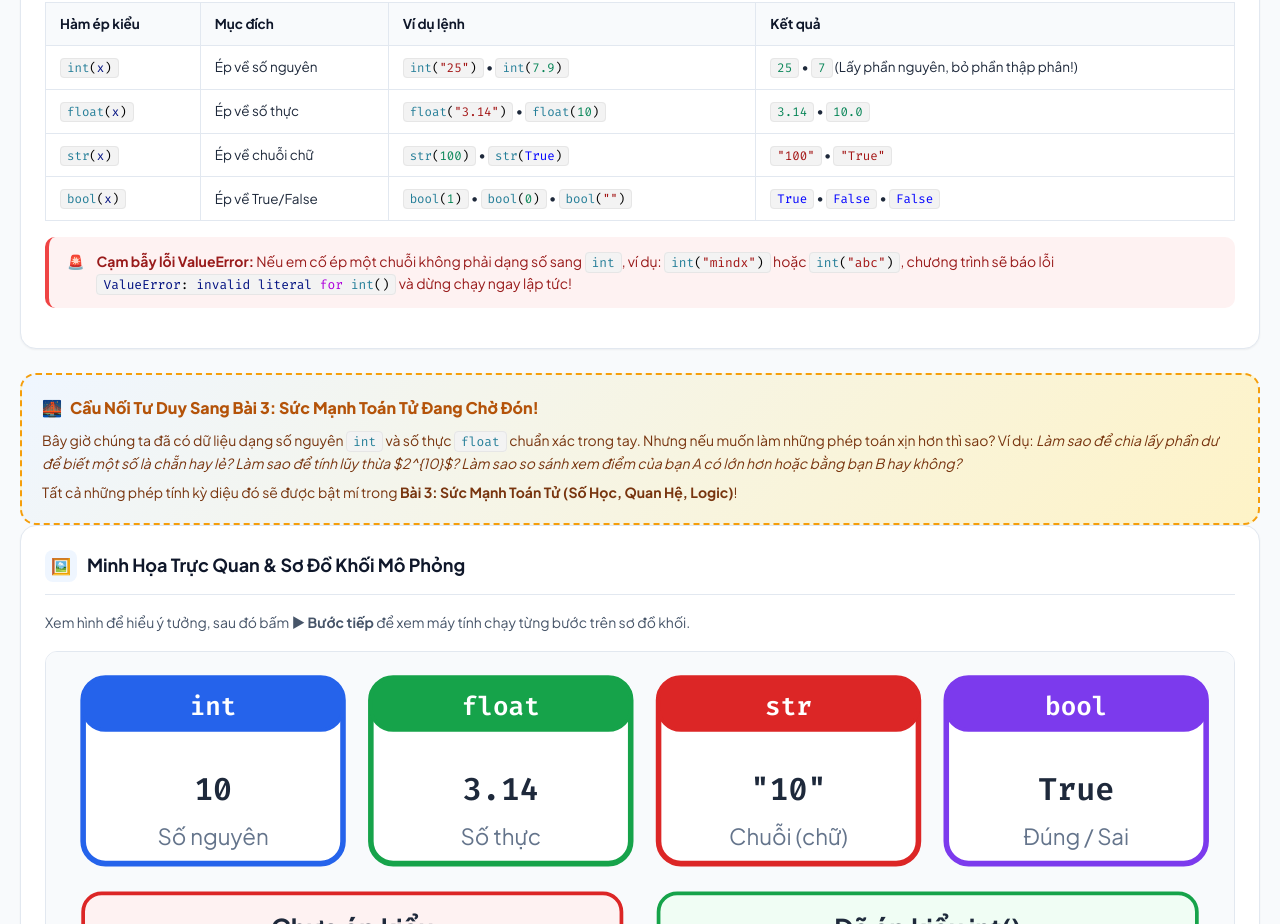
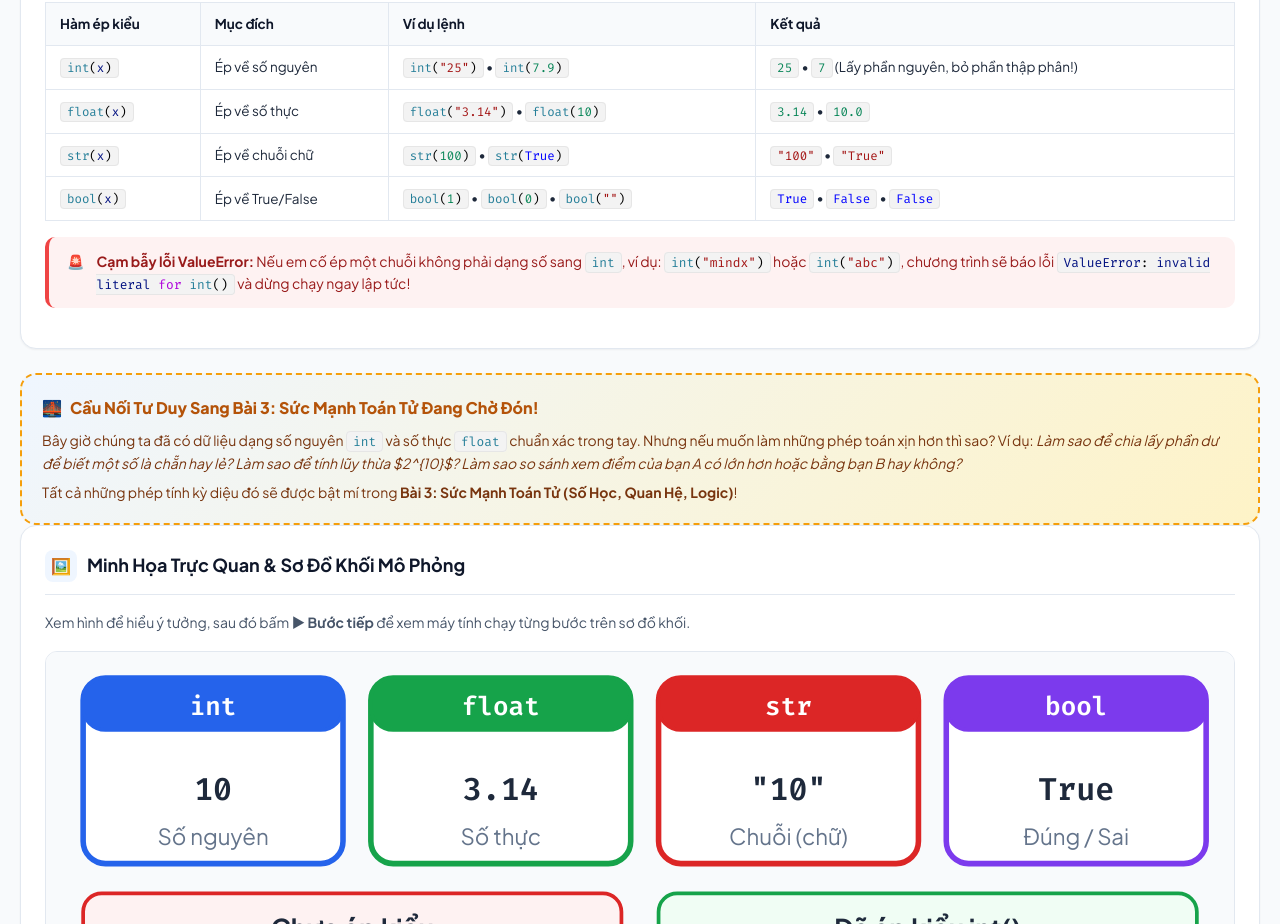
Before and after one commit to trangiahuy8444/Mind-PTB, a plain HTML site: page LESSON 2/index.html in a window 1280 px wide. Shown: the part 1316-2240 px from the top of the page. Drawn offline with Linux system fonts and the light colour scheme; a script that the page names is missing.

Commit message:
Sửa code ngắn trong câu chữ gây tràn ngang (cho phép xuống dòng)
Co-Authored-By: Claude Sonnet 5.5 <noreply@anthropic.com>
Claude-Session: https://claude.ai/code/session_01YHHwHzq8ZaX3VPgHdA3bmk

```diff
--- a/assets/css/ptb-code.css
+++ b/assets/css/ptb-code.css
@@ -64,7 +64,7 @@ pre.ptb-code.anatomy code{padding:14px 18px!important}
 .trace-console{color:#cccccc!important}
 
 /* Code ngắn trong câu chữ: bảng màu Light+ của VS Code */
-code.ptb-ic{background:#f3f3f3;color:#000;border:1px solid #e6e6e6;border-radius:4px;padding:1px 6px;font-family:var(--vs-font);font-size:.92em;font-variant-ligatures:none;white-space:nowrap}
+code.ptb-ic{background:#f3f3f3;color:#000;border:1px solid #e6e6e6;border-radius:4px;padding:1px 6px;font-family:var(--vs-font);font-size:.92em;font-variant-ligatures:none;white-space:normal;overflow-wrap:anywhere}
 .ptb-ic .tk-ctl{color:#af00db}.ptb-ic .tk-kw{color:#0000ff}.ptb-ic .tk-fn{color:#795e26}.ptb-ic .tk-type{color:#267f99}
 .ptb-ic .tk-var,.ptb-ic .tk-prop{color:#001080}.ptb-ic .tk-num{color:#098658}.ptb-ic .tk-str{color:#a31515}
 .ptb-ic .tk-brace{color:#0000ff}.ptb-ic .tk-cm{color:#008000}.ptb-ic .tk-op,.ptb-ic .tk-pun{color:#000}
```
